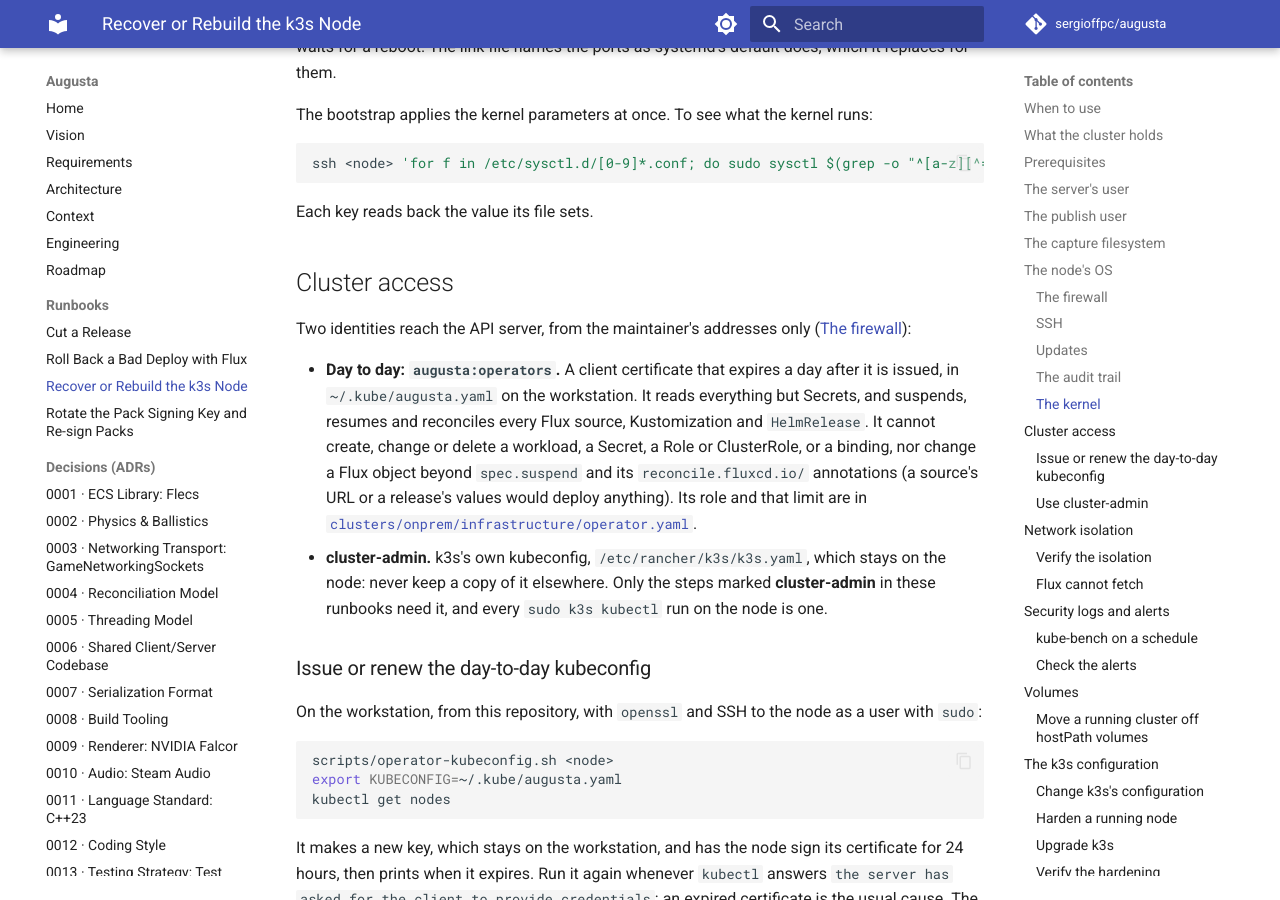
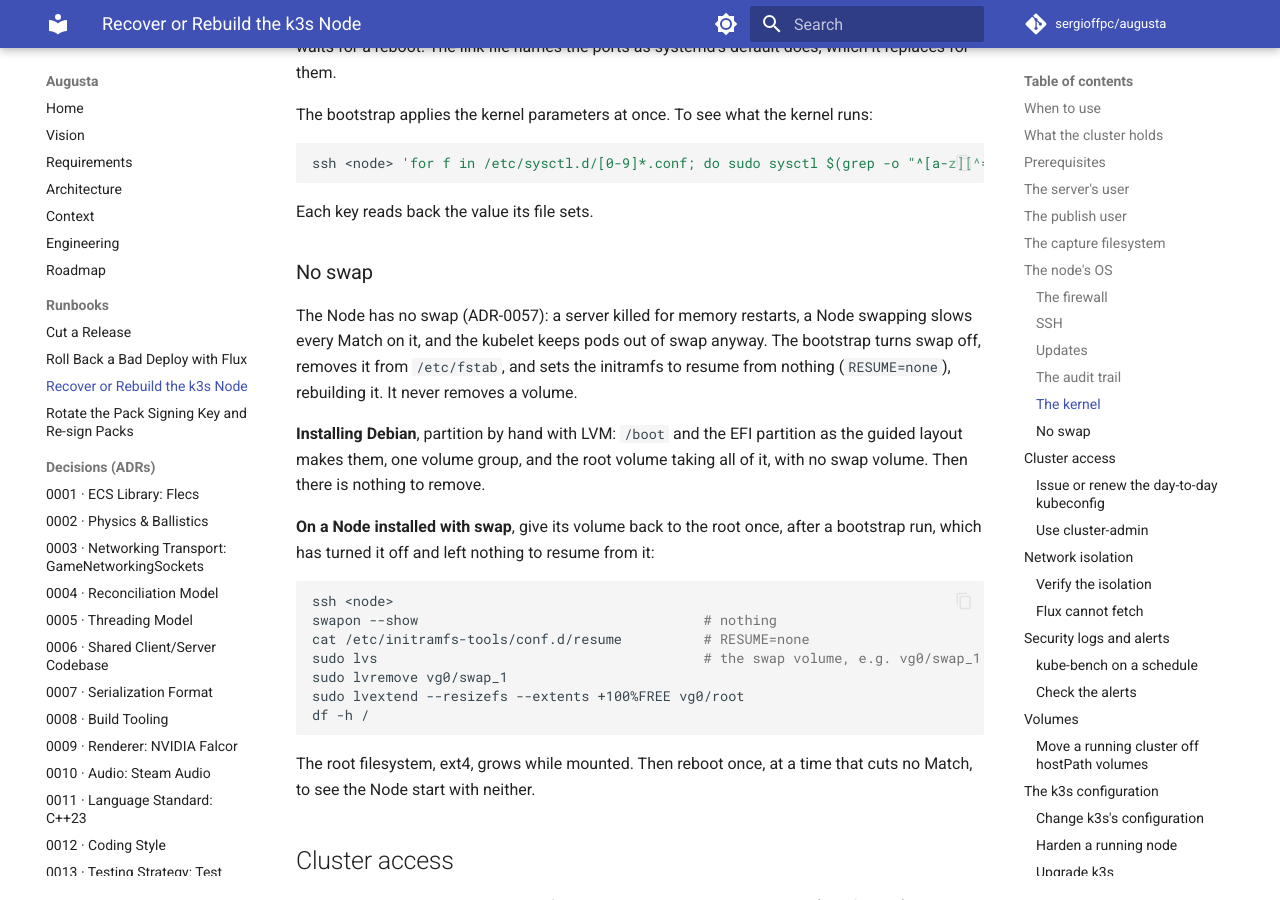
Before and after one commit to sergioffpc/augusta, an MkDocs documentation site: the page built from docs/runbooks/k3s-node-recovery.md, in a window 1280 px wide and 900 px high, scrolled down 8958 px. Built offline with MkDocs 1.6.1 and Material for MkDocs 9.7.7, drawn with Linux system fonts in a browser that asks for light colours; comment, search, counter and statistics services are not loaded; some of the changed text lies outside the part shown.

Commit message:
feat(node): run the Node without swap
The bootstrap turns swap off, drops it from fstab and sets RESUME=none.
The runbook removes the volume by hand and installs Debian without one;
ADR-0057 states why.

Closes #568

Co-Authored-By: Claude Opus 5.5 <noreply@anthropic.com>

````diff
--- a/docs/runbooks/k3s-node-recovery.md
+++ b/docs/runbooks/k3s-node-recovery.md
@@ -415,6 +415,34 @@ ssh <node> 'for f in /etc/sysctl.d/[0-9]*.conf; do sudo sysctl $(grep -o "^[a-z]
 ```
 
 Each key reads back the value its file sets.
+
+### No swap
+
+The Node has no swap (ADR-0057): a server killed for memory restarts, a Node
+swapping slows every Match on it, and the kubelet keeps pods out of swap anyway.
+The bootstrap turns swap off, removes it from `/etc/fstab`, and sets the
+initramfs to resume from nothing (`RESUME=none`), rebuilding it. It never
+removes a volume.
+
+**Installing Debian**, partition by hand with LVM: `/boot` and the EFI partition
+as the guided layout makes them, one volume group, and the root volume taking
+all of it, with no swap volume. Then there is nothing to remove.
+
+**On a Node installed with swap**, give its volume back to the root once, after
+a bootstrap run, which has turned it off and left nothing to resume from it:
+
+```sh
+ssh <node>
+swapon --show                                   # nothing
+cat /etc/initramfs-tools/conf.d/resume          # RESUME=none
+sudo lvs                                        # the swap volume, e.g. vg0/swap_1
+sudo lvremove vg0/swap_1
+sudo lvextend --resizefs --extents +100%FREE vg0/root
+df -h /
+```
+
+The root filesystem, ext4, grows while mounted. Then reboot once, at a time that
+cuts no Match, to see the Node start with neither.
 
 ## Cluster access
 
@@ -1007,7 +1035,8 @@ On the node, after a rebuild, a configuration change or an upgrade:
     ssh <node> "sudo /usr/local/bin/k3s-uninstall.sh"
     ```
 
-    On a reinstalled OS there is nothing to remove; skip this step.
+    On a reinstalled OS there is nothing to remove; skip this step. Install it
+    without swap ([No swap](#no-swap)).
 
 3. Run the node's bootstrap, giving it the packs copied in step 1. It sets up
    the server's user, the publish user, the pack volume (unpacking the archive
````
Also changed, not shown: docs/adr/0057-cluster-hardening-baseline.md (+7 -0 lines), 1 other file.
